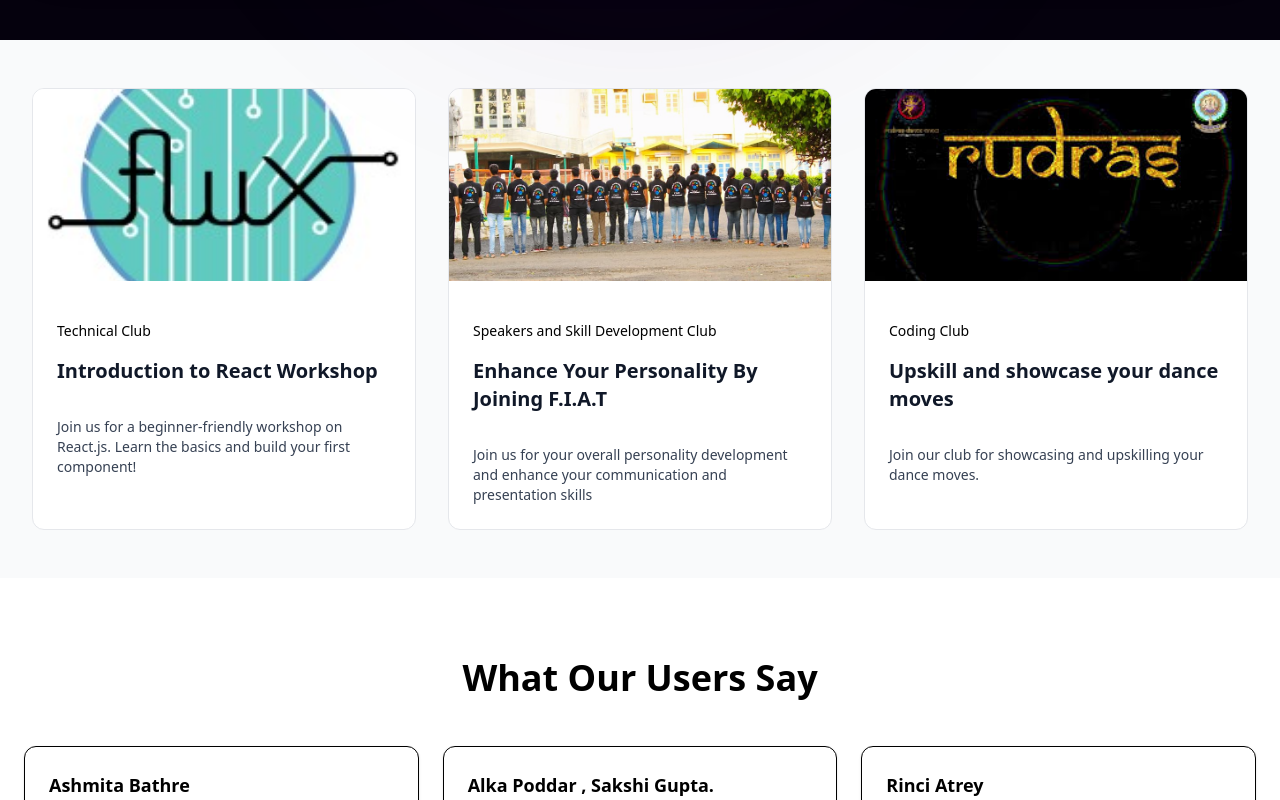
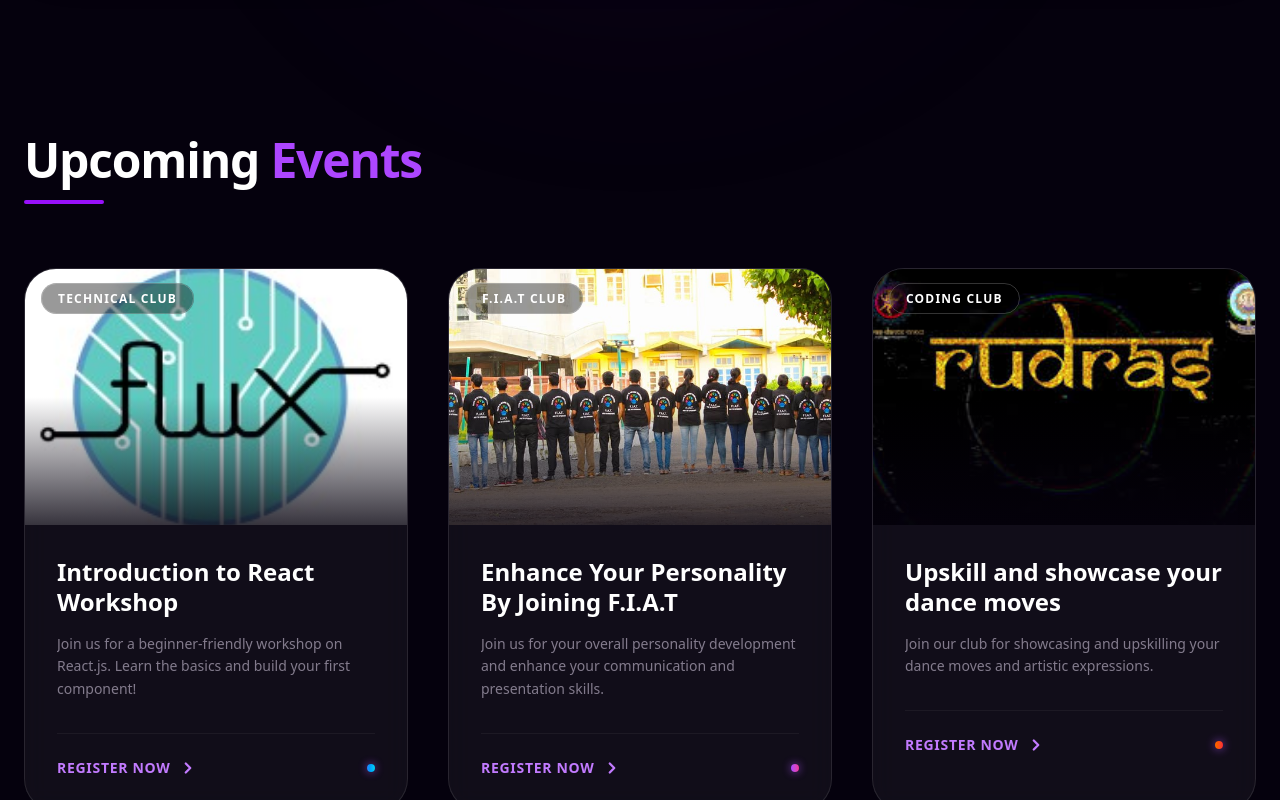
Before and after one commit to sanchipal2004/Evenza, a React (Vite) app in the folder evenza/: page / in a window 1280 px wide. Shown: the part 1380-2180 px from the top of the page. Built offline with nearby package versions, Linux system fonts and the light colour scheme.

Commit message:
event grid enhanced

```diff
--- a/evenza/src/components/Eventgrid.jsx
+++ b/evenza/src/components/Eventgrid.jsx
@@ -1,104 +1,204 @@
+// import React from "react";
+// import clubbg from "../../public/flux.png"
+// import fiatbg from "../../public/fiat.png"
+// import rudrasbg from "../../public/rudras.png"
+// const EventsGrid = () => {
+//   return (
+//     <section className="w-full bg-gray-50 py-12">
+//       <div className="max-w-7xl mx-auto px-4 sm:px-6 lg:px-8">
+
+//         {/* GRID */}
+//         <div className="grid grid-cols-1 md:grid-cols-2 lg:grid-cols-3 gap-8">
+
+//           {/* CARD 1 */}
+//           <div className="flex flex-col gap-4 rounded-xl border border-gray-200 bg-white overflow-hidden hover:shadow-lg transition-shadow">
+//             <div
+//               className="h-48 bg-cover bg-center"
+//               style={{
+//                 backgroundImage:
+//                   `url(${clubbg})`,
+//               }}
+//             ></div>
+
+//             <div className="p-6 flex flex-col gap-4 flex-1">
+//               <p className="text-sm font-medium text-primary">Technical Club</p>
+//               <h3 className="text-xl font-bold text-gray-900">
+//                 Introduction to React Workshop
+//               </h3>
+
+//               <p className="text-sm text-gray-600 flex items-center gap-2">
+
+
+//               </p>
+
+//               <p className="text-sm text-gray-700 flex-1">
+//                 Join us for a beginner-friendly workshop on React.js. Learn the basics and build your first component!
+//               </p>
+
+
+//             </div>
+//           </div>
+
+//           <div className="flex flex-col gap-4 rounded-xl border border-gray-200 bg-white overflow-hidden hover:shadow-lg transition-shadow">
+//             <div
+//               className="h-48 bg-cover bg-center"
+//               style={{
+//                 backgroundImage:
+//                     `url(${fiatbg})`,
+//               }}
+//             ></div>
+
+//             <div className="p-6 flex flex-col gap-4 flex-1">
+//               <p className="text-sm font-medium text-primary">Speakers and Skill Development Club</p>
+//               <h3 className="text-xl font-bold text-gray-900">
+//              Enhance Your Personality By Joining F.I.A.T
+//               </h3>
+
+//               <p className="text-sm text-gray-600 flex items-center gap-2">
+//                 <span className="material-symbols-outlined text-base">
+
+//                 </span>
+
+//               </p>
+
+//               <p className="text-sm text-gray-700 flex-1">
+//                 Join us for your overall personality development and enhance your communication  and presentation skills
+//               </p>
+
+
+//             </div>
+//           </div>
+
+//           <div className="flex flex-col gap-4 rounded-xl border border-gray-200 bg-white overflow-hidden hover:shadow-lg transition-shadow">
+//             <div
+//               className="h-48 bg-cover bg-center"
+//               style={{
+//                 backgroundImage:
+//                    `url(${rudrasbg})`,
+//               }}
+//             ></div>
+
+//             <div className="p-6 flex flex-col gap-4 flex-1">
+//               <p className="text-sm font-medium text-primary">Coding Club</p>
+//               <h3 className="text-xl font-bold text-gray-900">
+//                 Upskill and showcase your dance moves
+//               </h3>
+
+//               <p className="text-sm text-gray-600 flex items-center gap-2">
+
+
+//               </p>
+
+//               <p className="text-sm text-gray-700 flex-1">
+//                 Join our club for showcasing and upskilling your dance moves.
+//               </p>
+//             </div>
+//           </div>
+
+//           {/* Repeat similar cards below… */}
+//         </div>
+
+
+//       </div>
+//     </section>
+//   );
+// };
+
+// export default EventsGrid;
+
+
+//modified
+
 import React from "react";
 import clubbg from "../../public/flux.png"
 import fiatbg from "../../public/fiat.png"
 import rudrasbg from "../../public/rudras.png"
+
 const EventsGrid = () => {
+  const events = [
+    {
+      img: clubbg,
+      club: "Technical Club",
+      title: "Introduction to React Workshop",
+      desc: "Join us for a beginner-friendly workshop on React.js. Learn the basics and build your first component!",
+      color: "from-blue-500 to-cyan-400"
+    },
+    {
+      img: fiatbg,
+      club: "F.I.A.T Club",
+      title: "Enhance Your Personality By Joining F.I.A.T",
+      desc: "Join us for your overall personality development and enhance your communication and presentation skills.",
+      color: "from-purple-500 to-pink-500"
+    },
+    {
+      img: rudrasbg,
+      club: "Coding Club",
+      title: "Upskill and showcase your dance moves",
+      desc: "Join our club for showcasing and upskilling your dance moves and artistic expressions.",
+      color: "from-orange-500 to-red-500"
+    }
+  ];
+
   return (
-    <section className="w-full bg-gray-50 py-12">
-      <div className="max-w-7xl mx-auto px-4 sm:px-6 lg:px-8">
+    <section className="w-full bg-[#05010d] py-24">
+      <div className="max-w-7xl mx-auto px-6">
 
-        {/* GRID */}
-        <div className="grid grid-cols-1 md:grid-cols-2 lg:grid-cols-3 gap-8">
+        <div className="flex flex-col mb-16">
+          <h2 className="text-3xl md:text-5xl font-black text-white tracking-tight mb-4">
+            Upcoming <span className="text-purple-500">Events</span>
+          </h2>
+          <div className="h-1 w-20 bg-purple-600 rounded-full"></div>
+        </div>
 
-          {/* CARD 1 */}
-          <div className="flex flex-col gap-4 rounded-xl border border-gray-200 bg-white overflow-hidden hover:shadow-lg transition-shadow">
+        <div className="grid grid-cols-1 md:grid-cols-2 lg:grid-cols-3 gap-10">
+          {events.map((event, index) => (
             <div
-              className="h-48 bg-cover bg-center"
-              style={{
-                backgroundImage:
-                  `url(${clubbg})`,
-              }}
+              key={index}
+              className="group relative flex flex-col rounded-[2rem] border border-white/10 bg-white/5 backdrop-blur-md overflow-hidden transition-all duration-500 hover:-translate-y-3 hover:border-purple-500/50 hover:shadow-[0_20px_50px_rgba(168,85,247,0.2)]"
+            >
+              {/* Image Container with Zoom */}
+              <div className="relative h-64 overflow-hidden">
+                <div
+                  className="absolute inset-0 bg-cover bg-center transition-transform duration-700 group-hover:scale-110"
+                  style={{ backgroundImage: `url(${event.img})` }}
                 ></div>
+                {/* Dark Overlay */}
+                <div className="absolute inset-0 bg-gradient-to-t from-[#05010d] via-transparent to-transparent opacity-80"></div>
 
-            <div className="p-6 flex flex-col gap-4 flex-1">
-              <p className="text-sm font-medium text-primary">Technical Club</p>
-              <h3 className="text-xl font-bold text-gray-900">
-                Introduction to React Workshop
-              </h3>
-
-              <p className="text-sm text-gray-600 flex items-center gap-2">
-
-
-              </p>
-
-              <p className="text-sm text-gray-700 flex-1">
-                Join us for a beginner-friendly workshop on React.js. Learn the basics and build your first component!
-              </p>
-
-
+                {/* Floating Badge */}
+                <div className="absolute top-4 left-4">
+                  <span className="px-4 py-1.5 rounded-full text-xs font-bold uppercase tracking-widest bg-black/40 backdrop-blur-md border border-white/20 text-white">
+                    {event.club}
+                  </span>
                 </div>
               </div>
 
-          <div className="flex flex-col gap-4 rounded-xl border border-gray-200 bg-white overflow-hidden hover:shadow-lg transition-shadow">
-            <div
-              className="h-48 bg-cover bg-center"
-              style={{
-                backgroundImage:
-                    `url(${fiatbg})`,
-              }}
-            ></div>
-
-            <div className="p-6 flex flex-col gap-4 flex-1">
-              <p className="text-sm font-medium text-primary">Speakers and Skill Development Club</p>
-              <h3 className="text-xl font-bold text-gray-900">
-             Enhance Your Personality By Joining F.I.A.T
+              {/* Content Section */}
+              <div className="p-8 flex flex-col gap-4">
+                <h3 className="text-2xl font-bold text-white group-hover:text-purple-400 transition-colors duration-300 leading-tight">
+                  {event.title}
                 </h3>
 
-              <p className="text-sm text-gray-600 flex items-center gap-2">
-                <span className="material-symbols-outlined text-base">
-
-                </span>
-
+                <p className="text-purple-100/50 text-sm leading-relaxed line-clamp-3">
+                  {event.desc}
                 </p>
 
-              <p className="text-sm text-gray-700 flex-1">
-                Join us for your overall personality development and enhance your communication  and presentation skills
-              </p>
+                {/* Interactive Footer */}
+                <div className="mt-4 pt-6 border-t border-white/5 flex items-center justify-between">
+                  <button className="flex items-center gap-2 text-sm font-bold uppercase tracking-wider text-purple-400 group-hover:text-purple-300 transition-all">
+                    Register Now
+                    <svg xmlns="http://www.w3.org/2000/svg" width="18" height="18" viewBox="0 0 24 24" fill="none" stroke="currentColor" strokeWidth="3" strokeLinecap="round" strokeLinejoin="round" className="group-hover:translate-x-1 transition-transform"><path d="m9 18 6-6-6-6"/></svg>
+                  </button>
 
-
+                  <div className={`w-2 h-2 rounded-full bg-gradient-to-r ${event.color} animate-pulse shadow-[0_0_10px_rgba(168,85,247,0.8)]`}></div>
                 </div>
               </div>
 
-          <div className="flex flex-col gap-4 rounded-xl border border-gray-200 bg-white overflow-hidden hover:shadow-lg transition-shadow">
-            <div
-              className="h-48 bg-cover bg-center"
-              style={{
-                backgroundImage:
-                   `url(${rudrasbg})`,
-              }}
-            ></div>
-
-            <div className="p-6 flex flex-col gap-4 flex-1">
-              <p className="text-sm font-medium text-primary">Coding Club</p>
-              <h3 className="text-xl font-bold text-gray-900">
-                Upskill and showcase your dance moves
-              </h3>
-
-              <p className="text-sm text-gray-600 flex items-center gap-2">
-
-
-              </p>
-
-              <p className="text-sm text-gray-700 flex-1">
-                Join our club for showcasing and upskilling your dance moves.
-              </p>
+              {/* Subtle Bottom Glow */}
+              <div className="absolute bottom-0 left-0 w-full h-1 bg-gradient-to-r from-transparent via-purple-500 to-transparent opacity-0 group-hover:opacity-100 transition-opacity"></div>
             </div>
+          ))}
         </div>
-
-          {/* Repeat similar cards below… */}
-        </div>
-
-
       </div>
     </section>
   );
```
Lines whose indentation alone changed are shown as unchanged.
